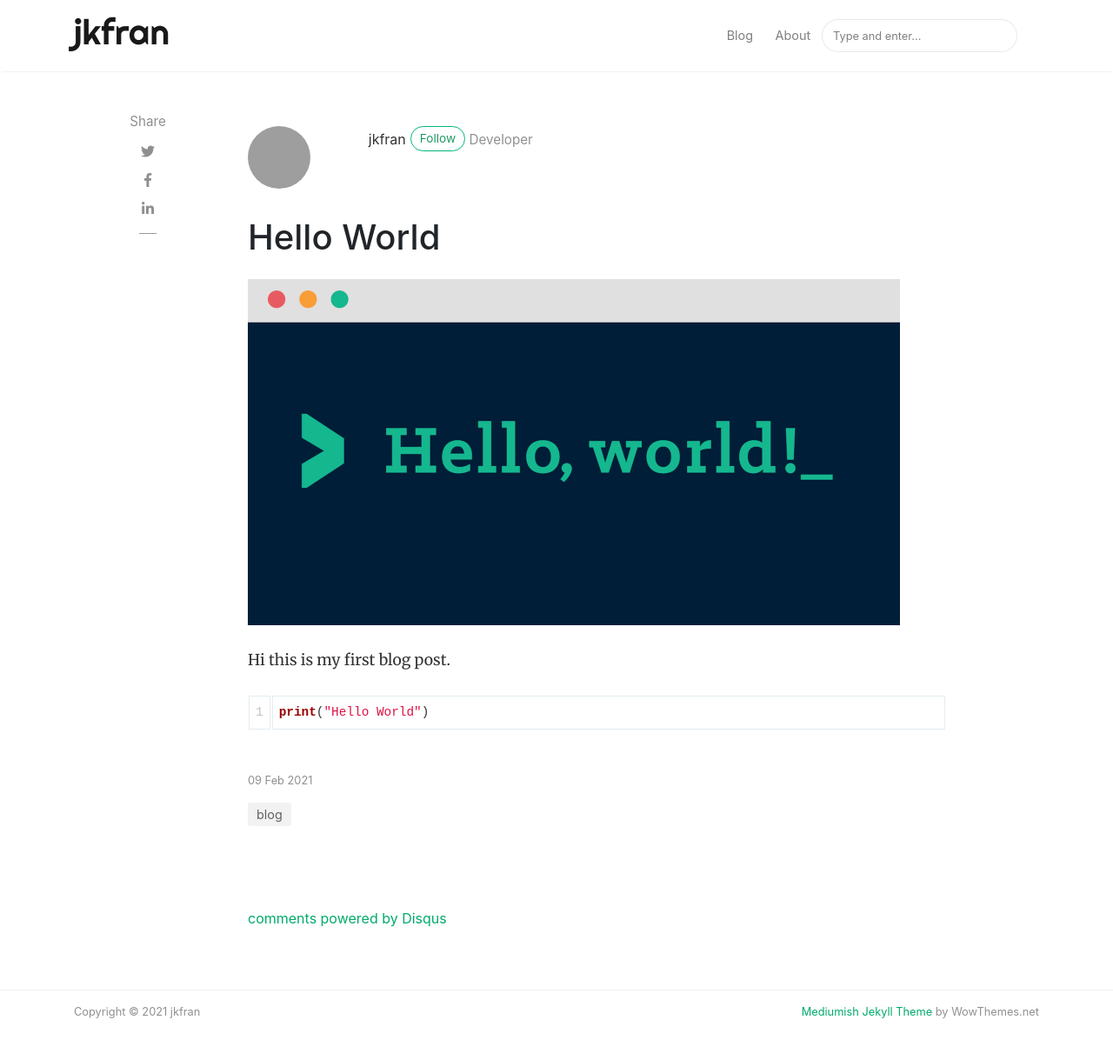
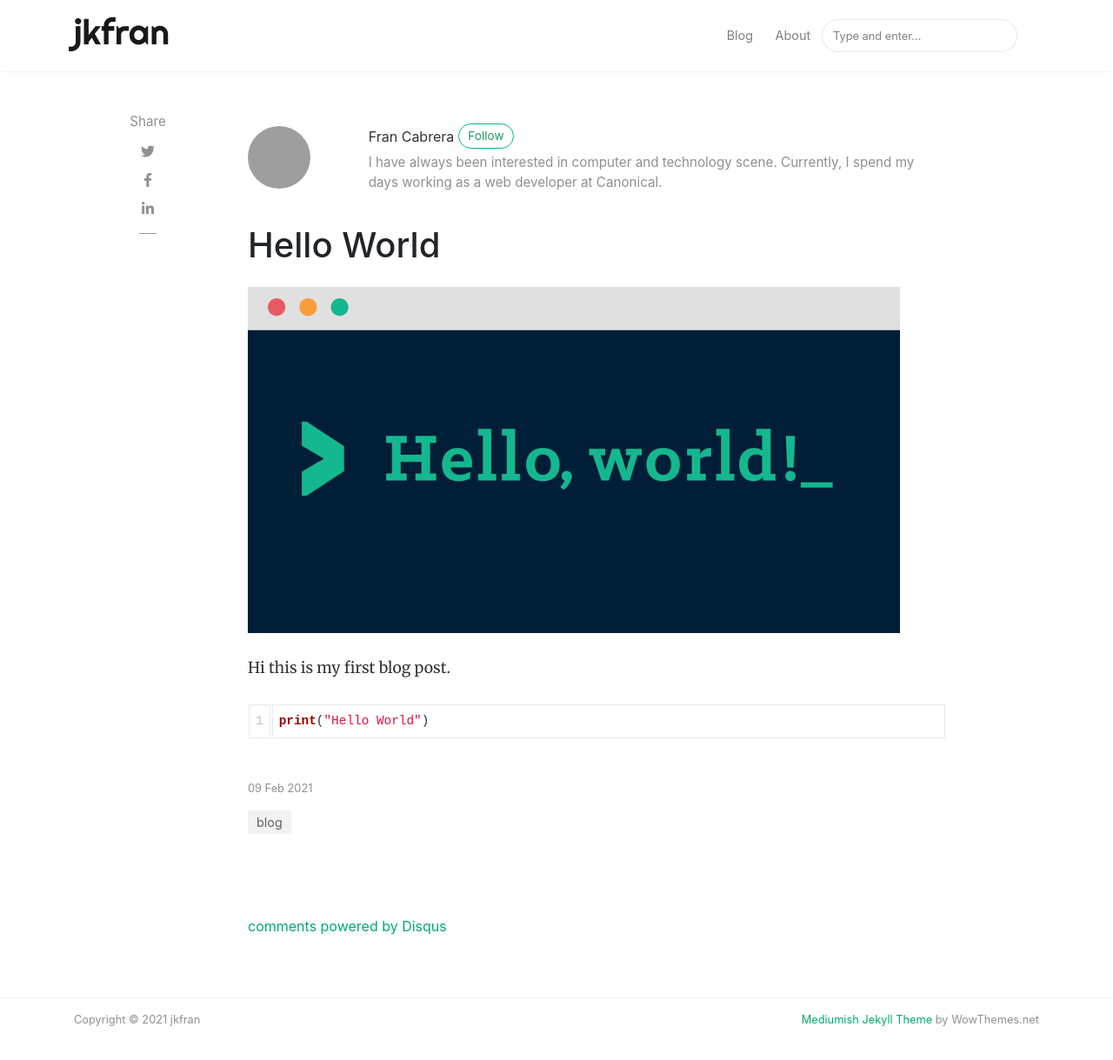
Before and after one commit to jkfran/jkfran.com, a Jekyll site: the page built from _posts/2021-02-09-hello-world.md, in a window 1280 px wide and 1256 px high. Shown: the top 1219 px of the window at 87% size. Built offline with Jekyll 4.4.1, drawn with Linux system fonts in a browser that asks for light colours; nearby versions of some CDN libraries; comment, search, counter and statistics services are not loaded; grey boxes are pictures that could not be loaded.

Commit message:
Update _config.yml

```diff
--- a/_config.yml
+++ b/_config.yml
@@ -15,12 +15,12 @@ permalink: /:title/
 authors:
   jkfran:
     name: Francisco Jiménez Cabrera
-    display_name: jkfran
+    display_name: Fran Cabrera
     gravatar: 5fdfe91237cdb6cc5d84b2776ee0b8ab
     email: jkfran@gmail.com
-    web: https://jkfran.com
+    web: https://jkfran.com/about
     twitter: https://twitter.com/bksfran
-    description: "Developer"
+    description: "I have always been interested in computer and technology scene. Currently, I spend my days working as a web developer at Canonical."
 
 # Plugins
 plugins:
```
